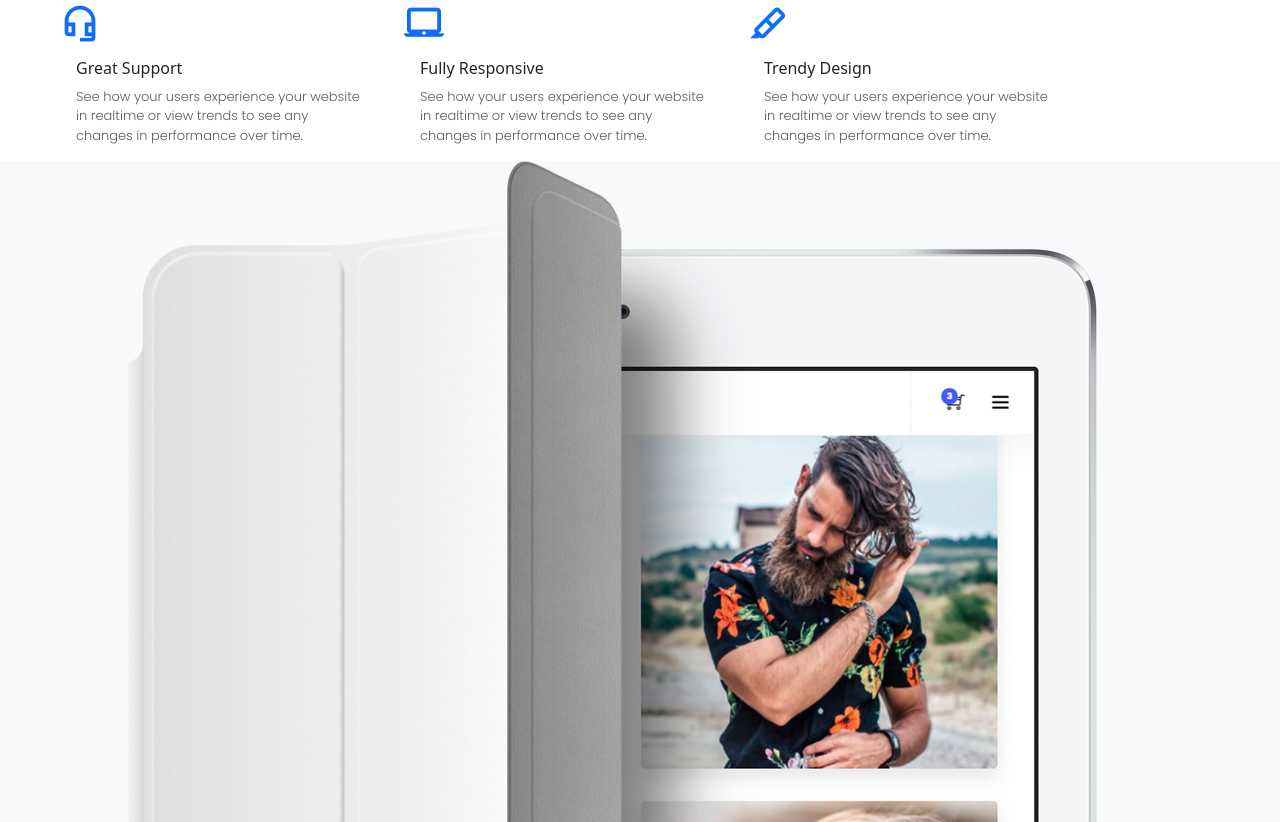
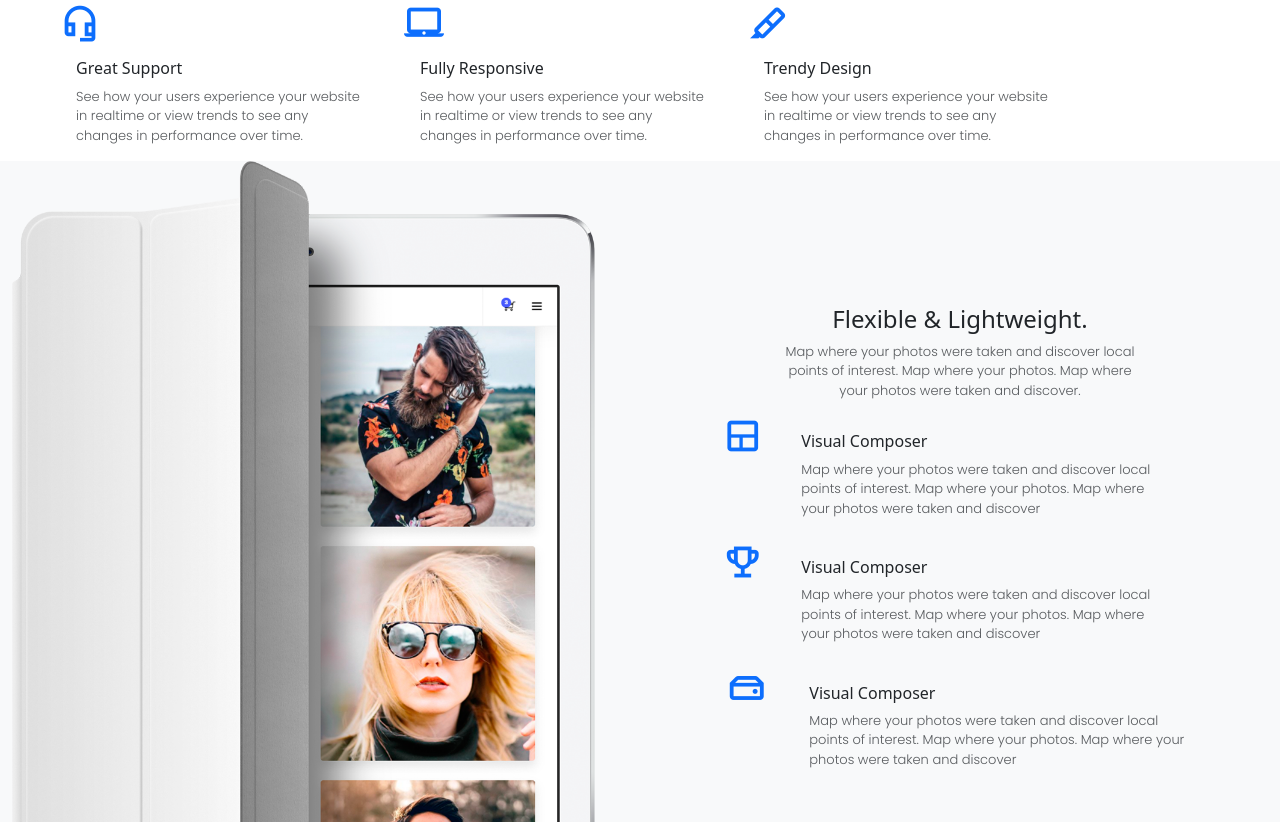
Before and after one commit to Jovany7068/bootsrap, a plain HTML site: page index.html in a window 1280 px wide. Shown: the part 2878-3700 px from the top of the page. Drawn offline with nearby package versions, Linux system fonts and the light colour scheme.

Commit message:
bootsrap

```diff
--- a/css/style.css
+++ b/css/style.css
@@ -29,10 +29,7 @@ p{
 .nav-link:hover {
    text-decoration: underline greenyellow;
 }
-/* .container-fluid{
-    height: auto;
-   max-width:  100%;
-} */
+
 .container-fluid p{
     font-family: 'Poppins', sans-serif;
    font-size: 28px;
--- a/index.html
+++ b/index.html
@@ -236,16 +236,16 @@
     </div>
   </section>
   <section class="container-fluid bg-light text-center">
-      <div class="row">
-        <div class="right text-center">
+      <div class="row ">
         <div class="col">
+          <!-- <div class="right container-fluid"> -->
           <img src="img/ipad.png" class="img-fluid"  alt="img/ipad.png">
-        </div>
+
       </div>
         <div class="col">
-          <div class="left pt-5 mt-5">
+          <div class="left pt-5 mt-5 ">
           <h5 class="text-dark fs-4 fw-light pt-5">Flexible & Lightweight.</h5>
-          <p class="text-muted ">Map where your photos were taken and discover local <br> points of interest. Map where your photos. Map where <br>your photos were taken and discover.</p>
+          <p class="text-muted">Map where your photos were taken and discover local <br> points of interest. Map where your photos. Map where <br>your photos were taken and discover.</p>
             <div class="row row-cols-auto">
               <div class="col">
                 <div class="card mb-2 border-0 bg-light ps-5" style="width: 35rem;">
```
